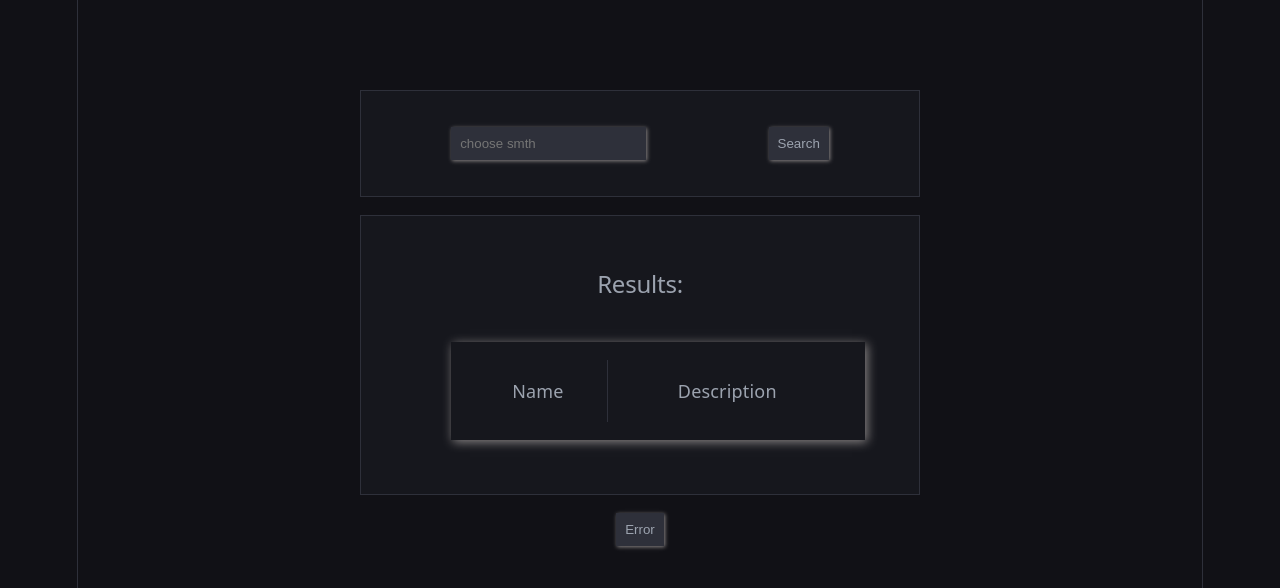
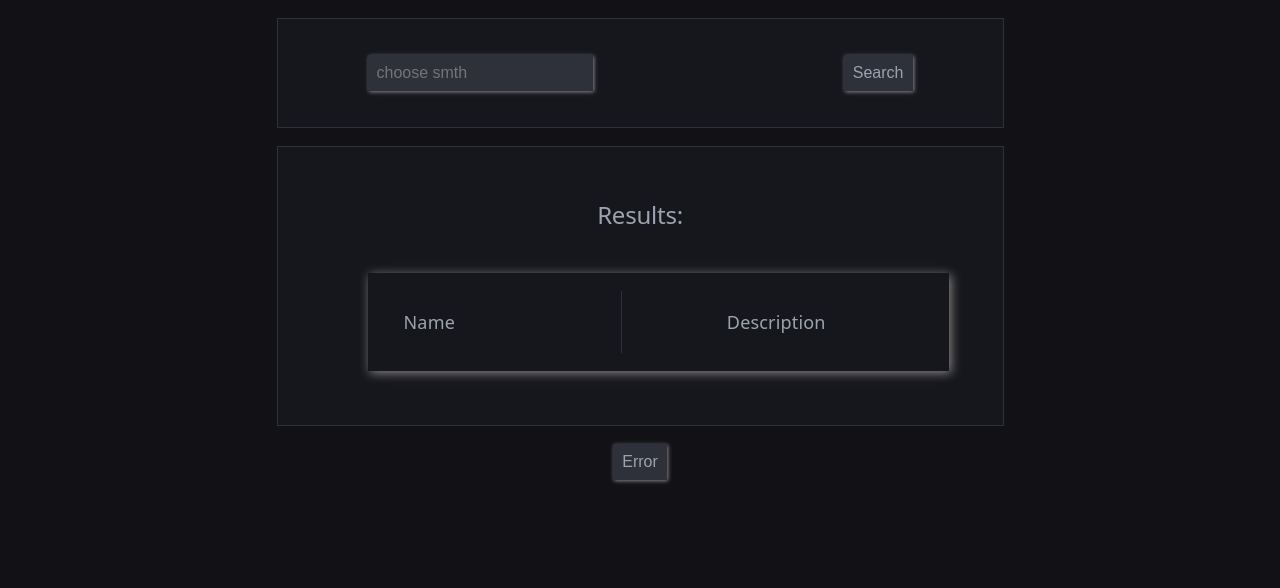
Before and after one commit to Nastya-Student/rss-react, a React (Vite) app in the folder rs-react-app/: page / in a window 1280 px wide. Shown: the top 588 px of the page. Built offline with nearby package versions, Linux system fonts and the light colour scheme.

Commit message:
style: remove main border, add scroll, add second background

```diff
--- a/rs-react-app/src/App.css
+++ b/rs-react-app/src/App.css
@@ -5,7 +5,7 @@ main {
   gap: 1rem;
   align-items: center;
   flex-direction: column;
-  padding: 5rem;
+  padding: 1rem;
 }
 
 header, footer {
@@ -19,6 +19,7 @@ button , input{
   border: none;
   color: var(--text);
   box-shadow: var(--button-shadow);
+  font-size: 16px;
   &:hover {
     cursor: pointer;
     box-shadow: var(--button-shadow-hover);
@@ -33,11 +34,22 @@ button , input{
   gap: 2rem;
   border: 1px solid var(--border);
   min-width: 40%;
-  width: 20rem;
-  @media (max-width: 500px) {
+  width: 50%;
+  @media (max-width: 700px) {
       padding: 2rem;
+      min-width: 90%;
+      width: 90%;
   }
 }
+
+.block-results {
+  overflow-y:scroll;
+  scrollbar-width: none;
+}
+
+.block-results::-webkit-scrollbar {
+    display: none;
+  }
 
 .results-list {
   list-style: none;
@@ -59,18 +71,18 @@ button , input{
 .list-item-description, .list-item-name {
   padding: 1rem;
   min-height: 5rem;
+  @media (max-width: 700px) {
+    font-size: smaller;
+  }
 }
 
 .list-item-description {
   border-left: 0.3px solid  var(--border);
-  max-width: 12rem;
-  width: 12rem;
+  /* max-width: 50%; */
+  width: 50%;
+  /* flex-grow: 1; */
 }
 
-.list-item-name {
-  max-width: 6rem;
-  width: 6rem;
-}
 
 .title {
   min-height: 1rem;
--- a/rs-react-app/src/App.tsx
+++ b/rs-react-app/src/App.tsx
@@ -29,7 +29,7 @@ export class App extends React.Component<AppProps, AppState> {
           className="block"
           transferItems={this.handleItems}
         ></TopControls>
-        <Results className="block" items={this.state.items}></Results>
+        <Results className="block block-results" items={this.state.items}></Results>
         <ErrorButton>Error</ErrorButton>
       </main>
     );
--- a/rs-react-app/src/index.css
+++ b/rs-react-app/src/index.css
@@ -10,7 +10,6 @@
   --box-shadow: 2px 2px 10px rgb(139, 135, 135);
   --button-shadow: 1px 1px 4px rgb(139, 135, 135);
   --button-shadow-hover: 1px 1px 8px rgb(139, 135, 135);
-
 
 
   font: 18px/145% var(--sans);
@@ -32,7 +31,6 @@
   max-width: 100%;
   margin: 0 auto;
   text-align: center;
-  border-inline: 1px solid var(--border);
   min-height: 100svh;
   display: flex;
   flex-direction: column;
```
